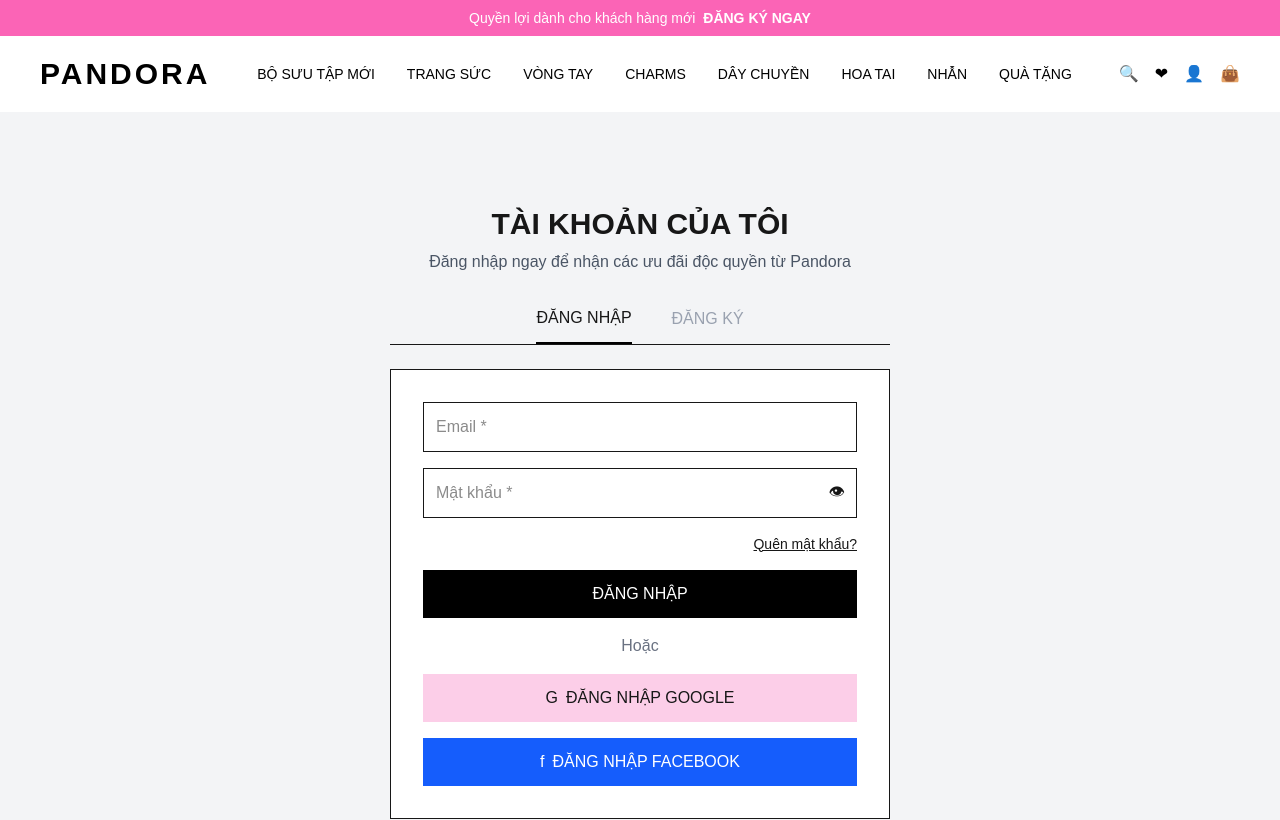
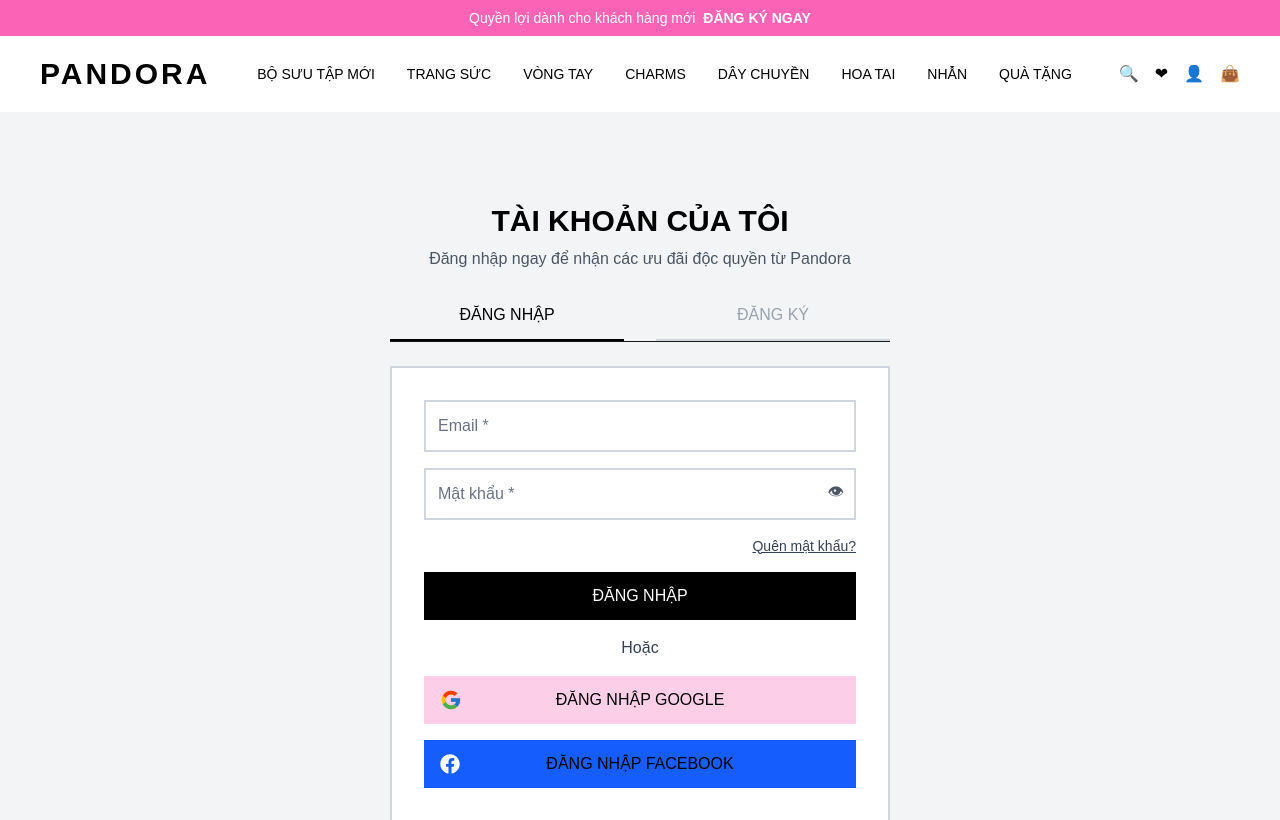
Before and after one commit to CongDongVN/padora-frontend, a Next.js app: page /login in a window 1280 px wide. Shown: the top 820 px of the page. Built offline with nearby package versions, Linux system fonts and the light colour scheme.

Commit message:
fixing remaining things and done

```diff
--- a/app/login/page.tsx
+++ b/app/login/page.tsx
@@ -1,5 +1,7 @@
 import Header from "@/components/Header"
 import Footer from "@/components/Footer"
+import { FcGoogle } from "react-icons/fc"
+import { FaFacebook } from "react-icons/fa"
 
 export default function LoginPage() {
   return (
@@ -7,43 +9,47 @@
     <Header />
     <main className="bg-gray-100 min-h-screen flex items-center justify-center">
       <div className="w-[500px] text-center">
-        <h1 className="text-3xl font-bold mb-2">TÀI KHOẢN CỦA TÔI</h1>
+        <h1 className="text-3xl font-bold text-black mb-2">TÀI KHOẢN CỦA TÔI</h1>
 
         <p className="text-gray-600 mb-8">
           Đăng nhập ngay để nhận các ưu đãi độc quyền từ Pandora
         </p>
 
-        <div className="flex justify-center gap-10 mb-6 border-b">
-          <button className="pb-3 border-b-2 border-black font-medium">
-            ĐĂNG NHẬP
-          </button>
+        <div className="flex mb-6 border-b">
+            <div className="w-1/2 pr-4">
+                <button className="w-full text-center pb-3 border-b-2 border-black font-medium text-black">
+                 ĐĂNG NHẬP
+                </button>
+            </div>
 
-          <button className="pb-3 text-gray-400 font-medium">
-            ĐĂNG KÝ
-          </button>
+            <div className="w-1/2 pl-4">
+                <button className="w-full text-center pb-3 border-b-2 border-gray-300 text-gray-400 font-medium">
+                 ĐĂNG KÝ
+                </button>
+            </div>
         </div>
 
-        <div className="bg-white border p-8 text-left">
+        <div className="bg-white border-2 border-gray-300  p-8 text-left">
           <form className="flex flex-col gap-4">
             <input
               type="email"
               placeholder="Email *"
-              className="border p-3 outline-none"
+              className="border-2 border-gray-300  p-3 outline-none placeholder:text-gray-500"
             />
 
             <div className="relative">
               <input
                 type="password"
                 placeholder="Mật khẩu *"
-                className="border p-3 w-full outline-none"
+                className="border-2 border-gray-300  p-3 w-full outline-none placeholder:text-gray-500"
               />
 
-              <span className="absolute right-3 top-3 cursor-pointer">
+              <span className="absolute right-3 top-3 cursor-pointer text-gray-600">
                 👁
               </span>
             </div>
 
-            <div className="text-right text-sm">
+            <div className="text-right text-sm  text-gray-700">
               <a href="#" className="underline">
                 Quên mật khẩu?
               </a>
@@ -53,15 +59,15 @@
               ĐĂNG NHẬP
             </button>
 
-            <p className="text-center text-gray-500">Hoặc</p>
+            <p className="text-center text-gray-700">Hoặc</p>
 
-            <button className="bg-pink-200 py-3 flex items-center justify-center gap-2">
-              <span>G</span>
+            <button className="bg-pink-200  text-black py-3 flex items-center justify-center relative">
+               <FcGoogle size={22} className="absolute left-4"/>
               ĐĂNG NHẬP GOOGLE
             </button>
 
-            <button className="bg-blue-600 text-white py-3 flex items-center justify-center gap-2">
-              <span>f</span>
+            <button className="bg-blue-600 text-black py-3 flex items-center justify-center relative">
+              <FaFacebook size={20} className="absolute left-4 text-white" />
               ĐĂNG NHẬP FACEBOOK
             </button>
           </form>
--- a/package.json
+++ b/package.json
@@ -11,7 +11,8 @@
   "dependencies": {
     "next": "16.1.6",
     "react": "19.2.3",
-    "react-dom": "19.2.3"
+    "react-dom": "19.2.3",
+    "react-icons": "^5.6.0"
   },
   "devDependencies": {
     "@tailwindcss/postcss": "^4",
```
Also changed, not shown: 1 other file (tests, documents, lock files or other folders).
